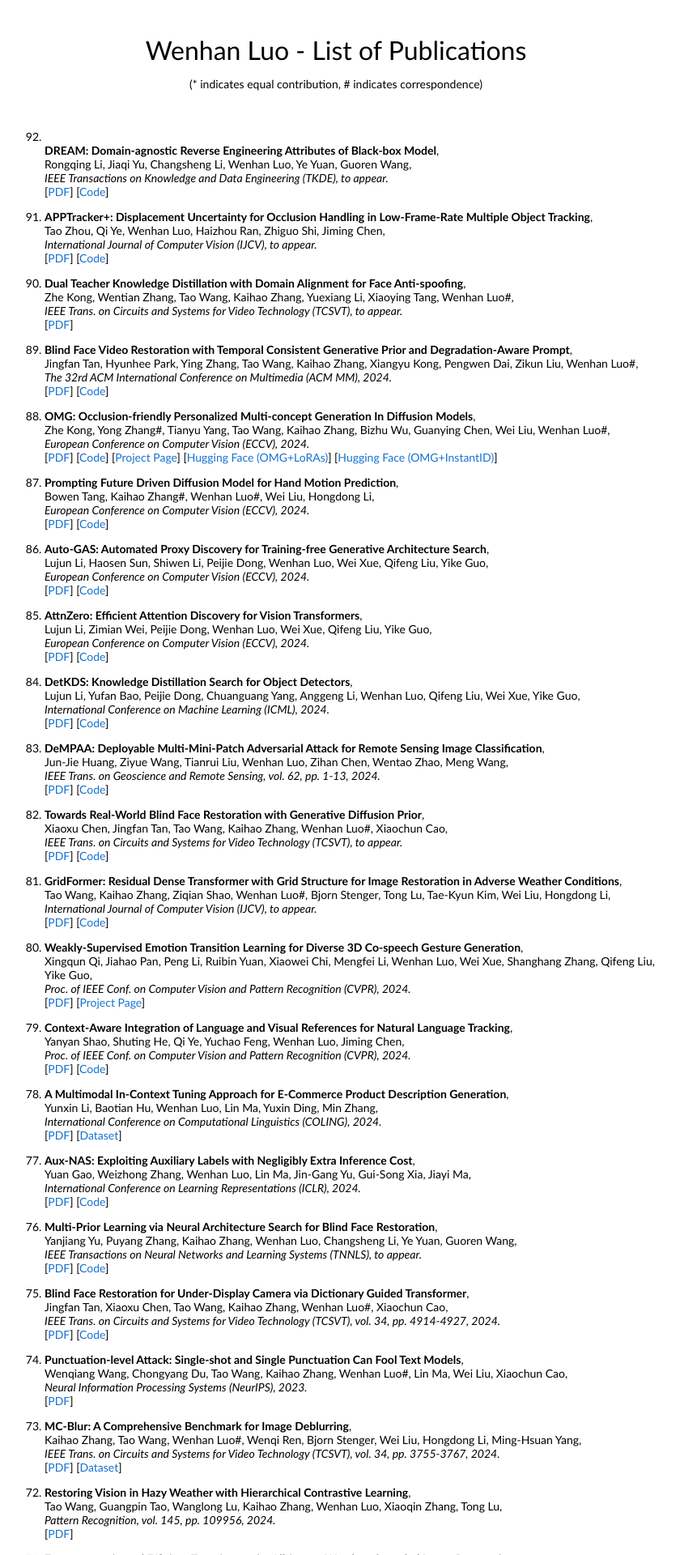
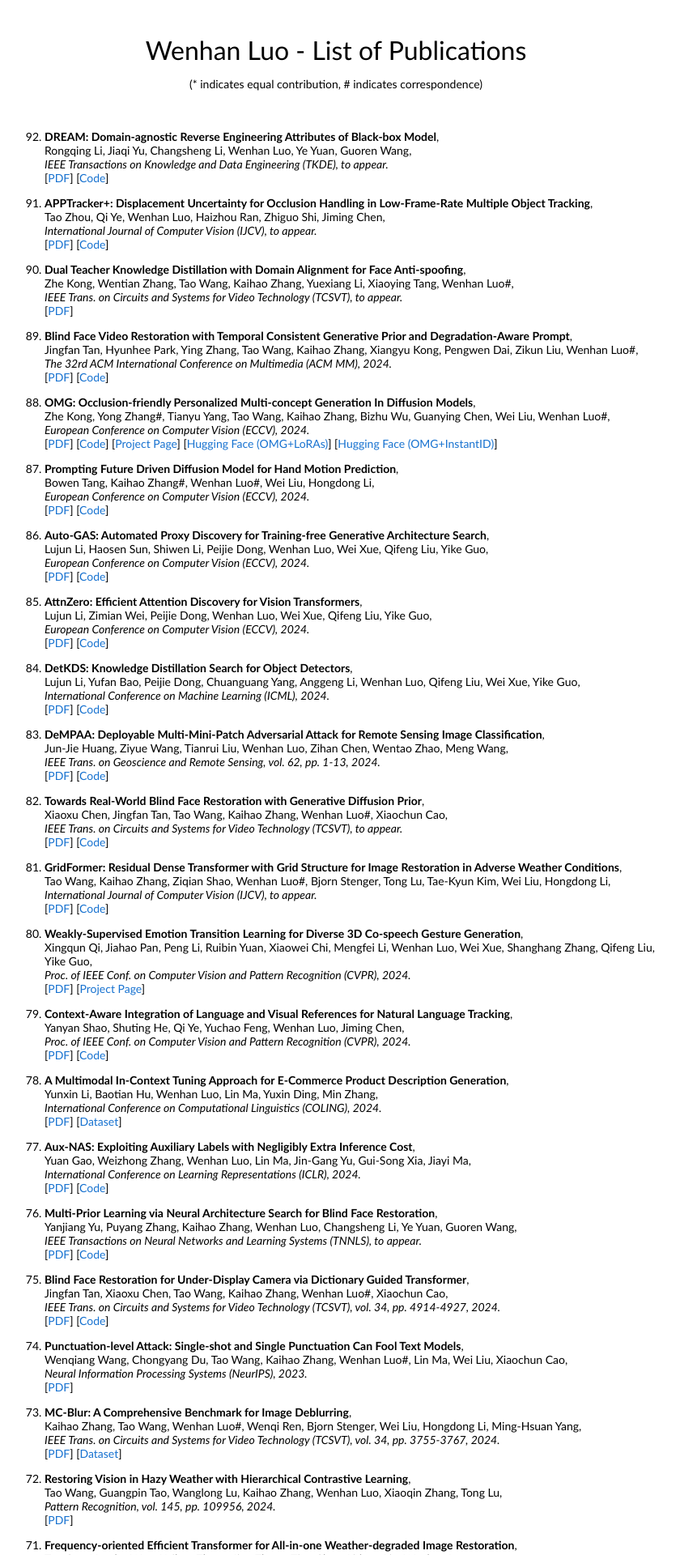
Before and after one commit to whluo/whluo.github.io, a Jekyll site: the page assets/publication.html, which Jekyll copies as it is, in a window 1280 px wide. Shown: the top 1920 px of the page at 81% size, without its empty margins (225-1065 px from the left). Built offline with Jekyll 4.4.1, drawn with Linux system fonts in a browser that asks for light colours.

Commit message:
update pubs

```diff
--- a/assets/publication.html
+++ b/assets/publication.html
@@ -50,7 +50,7 @@
 
             <ol reversed>
 
-              <li></li>
+              <li>
                 <papertitle>DREAM: Domain-agnostic Reverse Engineering Attributes of Black-box Model</papertitle>,
                 <br>Rongqing Li, Jiaqi Yu, Changsheng Li, Wenhan Luo, Ye Yuan, Guoren Wang,<br>
                 <i>IEEE Transactions on Knowledge and Data Engineering (TKDE), to appear.</i>
```
